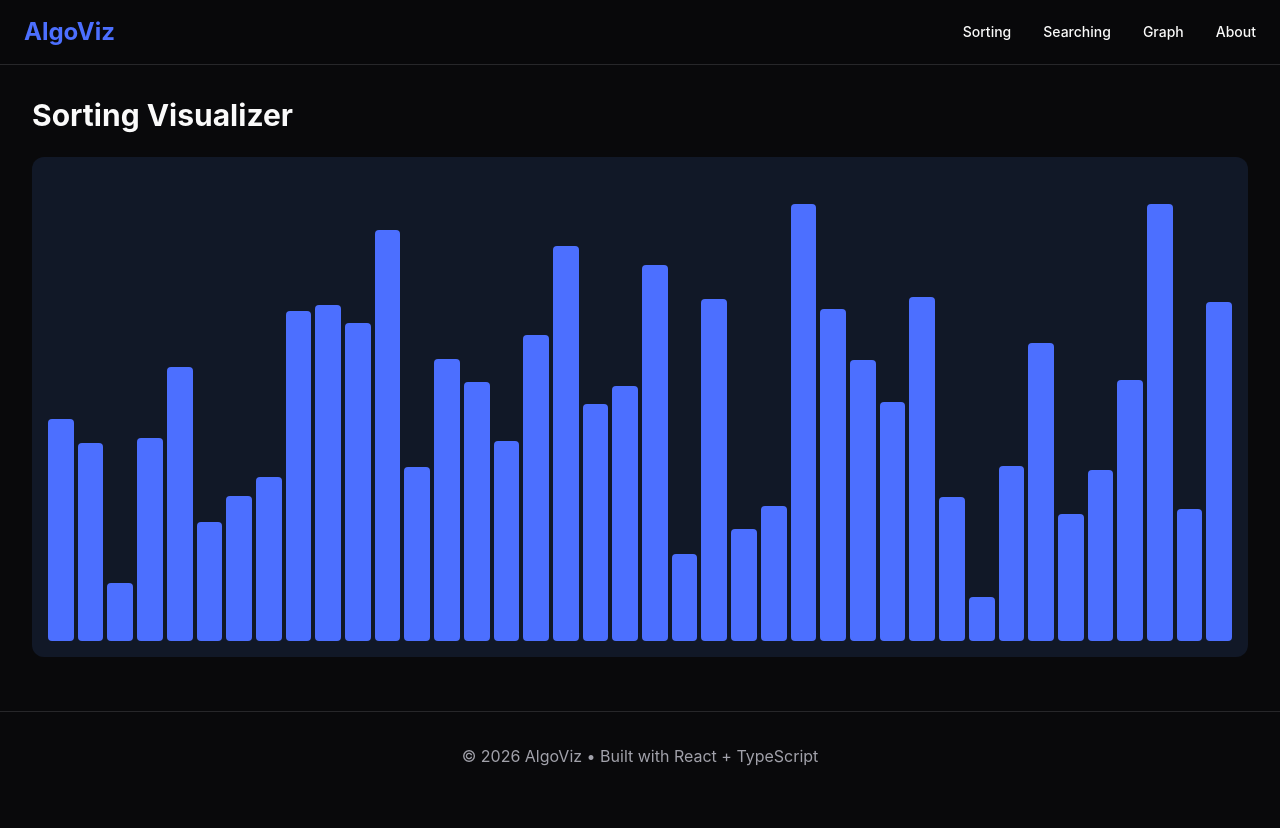
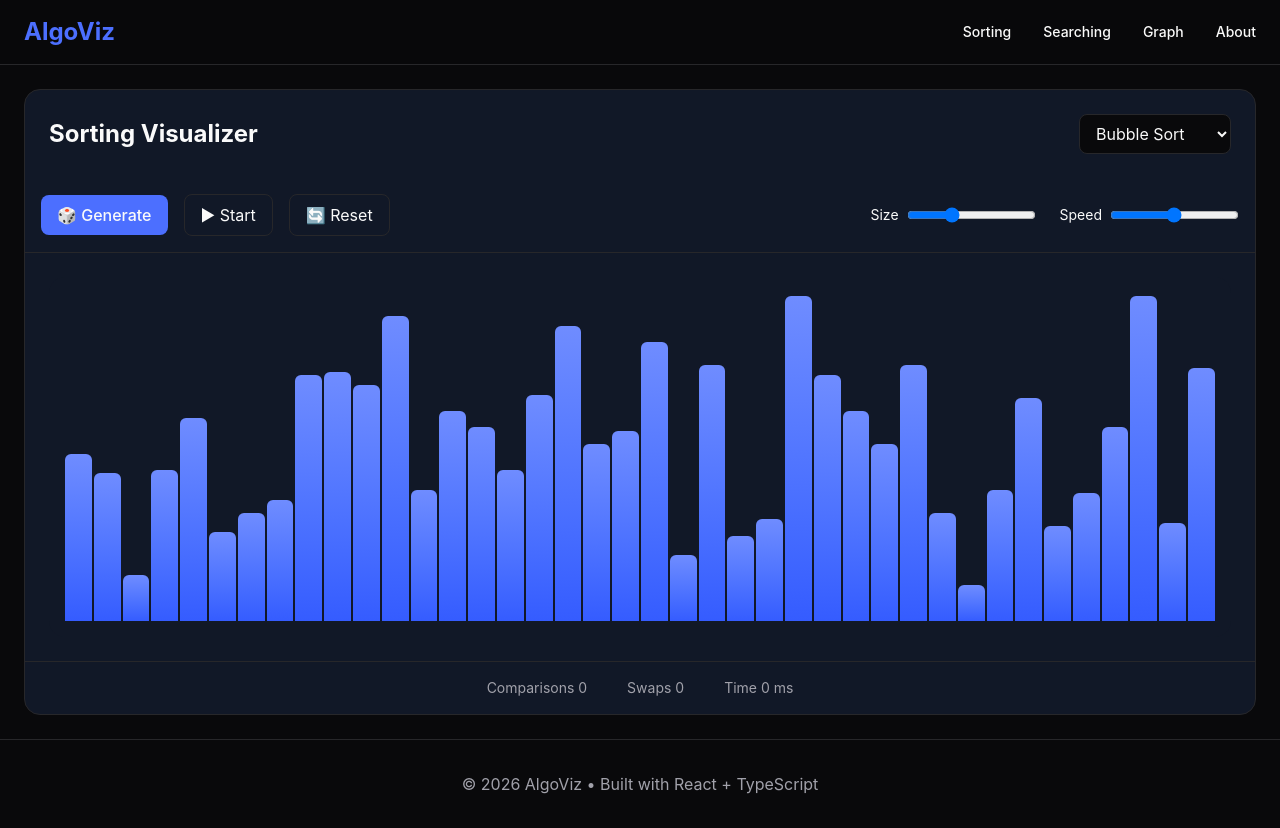
Before and after one commit to Tamajeet7/AlgoViz, a React (Vite) app in the folder frontend/: page /sorting in a window 1280 px wide. Before the commit the page ends 800 px from the top, so only its background shows below. Built offline with nearby package versions, Linux system fonts and the light colour scheme.

Commit message:
refactor: finalize project architecture

```diff
--- a/frontend/src/app/main.tsx
+++ b/frontend/src/app/main.tsx
@@ -1,6 +1,6 @@
 import { StrictMode } from "react";
 import { createRoot } from "react-dom/client";
-import "../styles/styles.css";
+import "../shared/styles/styles.css";
 
 import App from "./App.tsx";
 
--- a/frontend/src/components/common/Button.tsx
+++ /dev/null
@@ -1,11 +0,0 @@
-type ButtonProps = {
-  children: React.ReactNode;
-};
-
-export default function Button({ children }: ButtonProps) {
-  return (
-    <button className="rounded-xl bg-primary px-6 py-3 font-semibold text-white transition duration-300 hover:scale-105 hover:bg-primary-hover">
-      {children}
-    </button>
-  );
-}
--- a/frontend/src/components/common/FeatureCard.tsx
+++ /dev/null
@@ -1,19 +0,0 @@
-type FeatureCardProps = {
-  title: string;
-  description: string;
-};
-
-export default function FeatureCard({
-  title,
-  description,
-}: FeatureCardProps) {
-  return (
-    <div className="rounded-2xl border border-border bg-surface p-8 transition duration-300 hover:-translate-y-2 hover:border-primary">
-      <h2 className="mb-4 text-2xl font-bold">{title}</h2>
-
-      <p className="text-text-secondary">
-        {description}
-      </p>
-    </div>
-  );
-}
--- a/frontend/src/features/sorting/components/ArrayBars.tsx
+++ b/frontend/src/features/sorting/components/ArrayBars.tsx
@@ -5,14 +5,18 @@ type Props = {
 };
 
 export default function ArrayBars({ array }: Props) {
+  const gap = 2; // px
+  const barWidth = `calc((100% - ${(array.length - 1) * gap}px) / ${array.length})`;
+
   return (
-    <div className="flex h-[500px] items-end gap-1 rounded-xl bg-surface p-4">
+    <div className="flex h-[45vh] min-h-[260px] max-h-[420px] items-end gap-[2px] rounded-2xl bg-surface p-4 overflow-hidden">
       {array.map((bar) => (
         <div
           key={bar.id}
-          className="flex-1 rounded bg-primary transition-all duration-300"
+          className="rounded-t-md bg-gradient-to-t from-[#355CFF] to-[#6F8CFF] transition-all duration-300"
           style={{
-            height: `${bar.value}px`,
+            width: barWidth,
+            height: `${bar.value}%`,
           }}
         />
       ))}
--- a/frontend/src/features/sorting/components/SortingVisualizer.tsx
+++ b/frontend/src/features/sorting/components/SortingVisualizer.tsx
@@ -1,16 +1,66 @@
+import Toolbar from "./Toolbar";
 import ArrayBars from "./ArrayBars";
+
 import { useSorting } from "../hooks/useSorting";
 
 export default function SortingVisualizer() {
-  const { array } = useSorting();
+  const {
+    array,
+
+    arraySize,
+    setArraySize,
+
+    speed,
+    setSpeed,
+
+    generateNewArray,
+  } = useSorting();
 
   return (
-    <div className="space-y-6">
-      <h1 className="text-3xl font-bold">
-        Sorting Visualizer
-      </h1>
+    <div className="rounded-2xl border border-border bg-surface">
 
-      <ArrayBars array={array} />
+      <div className="flex items-center justify-between p-6">
+
+        <h1 className="text-2xl font-bold">
+          Sorting Visualizer
+        </h1>
+
+        <select className="rounded-lg border border-border bg-background px-3 py-2">
+
+          <option>Bubble Sort</option>
+          <option>Selection Sort</option>
+          <option>Insertion Sort</option>
+          <option>Merge Sort</option>
+          <option>Quick Sort</option>
+
+        </select>
+
+      </div>
+
+      <Toolbar
+        arraySize={arraySize}
+        speed={speed}
+        onGenerate={generateNewArray}
+        onArraySizeChange={setArraySize}
+        onSpeedChange={setSpeed}
+      />
+
+      <div className="p-6">
+
+        <ArrayBars array={array} />
+
+      </div>
+
+      <div className="flex justify-center gap-10 border-t border-border p-4 text-sm text-text-secondary">
+
+        <span>Comparisons 0</span>
+
+        <span>Swaps 0</span>
+
+        <span>Time 0 ms</span>
+
+      </div>
+
     </div>
   );
 }
--- /dev/null
+++ b/frontend/src/features/sorting/components/Toolbar.tsx
@@ -0,0 +1,78 @@
+type Props = {
+  arraySize: number;
+  speed: number;
+
+  onGenerate: () => void;
+
+  onArraySizeChange: (value: number) => void;
+  onSpeedChange: (value: number) => void;
+};
+
+export default function Toolbar({
+  arraySize,
+  speed,
+  onGenerate,
+  onArraySizeChange,
+  onSpeedChange,
+}: Props) {
+  return (
+    <div className="flex flex-wrap items-center gap-4 border-b border-border p-4">
+
+      <button
+        onClick={onGenerate}
+        className="rounded-lg bg-primary px-4 py-2 font-medium"
+      >
+        🎲 Generate
+      </button>
+
+      <button className="rounded-lg border border-border px-4 py-2">
+        ▶ Start
+      </button>
+
+      <button className="rounded-lg border border-border px-4 py-2">
+        🔄 Reset
+      </button>
+
+      <div className="ml-auto flex items-center gap-6">
+
+        <div className="flex items-center gap-2">
+
+          <span className="text-sm">
+            Size
+          </span>
+
+          <input
+            type="range"
+            min={10}
+            max={100}
+            value={arraySize}
+            onChange={(e) =>
+              onArraySizeChange(Number(e.target.value))
+            }
+          />
+
+        </div>
+
+        <div className="flex items-center gap-2">
+
+          <span className="text-sm">
+            Speed
+          </span>
+
+          <input
+            type="range"
+            min={1}
+            max={100}
+            value={speed}
+            onChange={(e) =>
+              onSpeedChange(Number(e.target.value))
+            }
+          />
+
+        </div>
+
+      </div>
+
+    </div>
+  );
+}
--- a/frontend/src/features/sorting/hooks/useSorting.ts
+++ b/frontend/src/features/sorting/hooks/useSorting.ts
@@ -8,9 +8,19 @@ export function useSorting() {
   const [array, setArray] = useState<ArrayBar[]>([]);
   const [arraySize, setArraySize] = useState(40);
 
+  const [speed, setSpeed] = useState(50);
+
+  const [isSorting, setIsSorting] = useState(false);
+
   useEffect(() => {
     setArray(generateArray(arraySize));
   }, [arraySize]);
+
+  function generateNewArray() {
+    if (isSorting) return;
+
+    setArray(generateArray(arraySize));
+  }
 
   return {
     array,
@@ -19,6 +29,12 @@ export function useSorting() {
     arraySize,
     setArraySize,
 
-    generateNewArray: () => setArray(generateArray(arraySize)),
+    speed,
+    setSpeed,
+
+    isSorting,
+    setIsSorting,
+
+    generateNewArray,
   };
 }
--- a/frontend/src/features/sorting/pages/Sorting.tsx
+++ b/frontend/src/features/sorting/pages/Sorting.tsx
@@ -2,7 +2,7 @@ import SortingVisualizer from "../components/SortingVisualizer";
 
 export default function Sorting() {
   return (
-    <div className="mx-auto max-w-7xl p-8">
+    <div className="mx-auto max-w-7xl px-6 py-6">
       <SortingVisualizer />
     </div>
   );
--- a/frontend/src/features/sorting/utils/generateArray.ts
+++ b/frontend/src/features/sorting/utils/generateArray.ts
@@ -3,6 +3,6 @@ import type { ArrayBar } from "../types/sorting";
 export function generateArray(size: number): ArrayBar[] {
   return Array.from({ length: size }, (_, index) => ({
     id: index,
-    value: Math.floor(Math.random() * 400) + 40,
+    value: Math.floor(Math.random() * 90) + 10,
   }));
 }
--- a/frontend/src/pages/Home.tsx
+++ b/frontend/src/pages/Home.tsx
@@ -1,45 +1,24 @@
-import Button from "../components/common/Button";
-import FeatureCard from "../components/common/FeatureCard";
+import { Link } from "react-router-dom";
 
 export default function Home() {
   return (
-    <div className="mx-auto max-w-7xl px-6 py-20">
-      {/* Hero */}
-      <section className="py-24 text-center">
-        <h1 className="mb-6 text-7xl font-extrabold">
-          Learn Algorithms
-          <span className="text-primary"> Visually</span>
-        </h1>
+    <div className="mx-auto flex min-h-[80vh] max-w-7xl flex-col items-center justify-center px-6 text-center">
+      <h1 className="mb-6 text-6xl font-bold">
+        Learn Algorithms
+        <span className="text-primary"> Visually</span>
+      </h1>
 
-        <p className="mx-auto mb-10 max-w-2xl text-lg text-text-secondary">
-          Interactive visualizations for sorting, searching, graph traversal,
-          and pathfinding algorithms. Learn by watching every step.
-        </p>
+      <p className="mb-10 max-w-2xl text-lg text-text-secondary">
+        Interactive visualizations for sorting, searching, graph traversal,
+        and pathfinding algorithms.
+      </p>
 
-        <div className="flex justify-center gap-6">
-          <Button>Start Learning</Button>
-
-          <Button>GitHub</Button>
-        </div>
-      </section>
-
-      {/* Features */}
-      <section className="grid gap-8 md:grid-cols-3">
-        <FeatureCard
-          title="Sorting"
-          description="Visualize Bubble, Merge, Quick, Heap and many more."
-        />
-
-        <FeatureCard
-          title="Searching"
-          description="Watch Binary Search and Linear Search step-by-step."
-        />
-
-        <FeatureCard
-          title="Graphs"
-          description="Explore BFS, DFS, Dijkstra and pathfinding algorithms."
-        />
-      </section>
+      <Link
+        to="/sorting"
+        className="rounded-lg bg-primary px-6 py-3 font-semibold text-white transition hover:opacity-90"
+      >
+        Start Exploring
+      </Link>
     </div>
   );
 }
```
Also changed, not shown: frontend/src/features/sorting/components/ControlPanel.tsx (deleted), frontend/src/shared/styles/styles.css (renamed from frontend/src/styles/styles.css).
